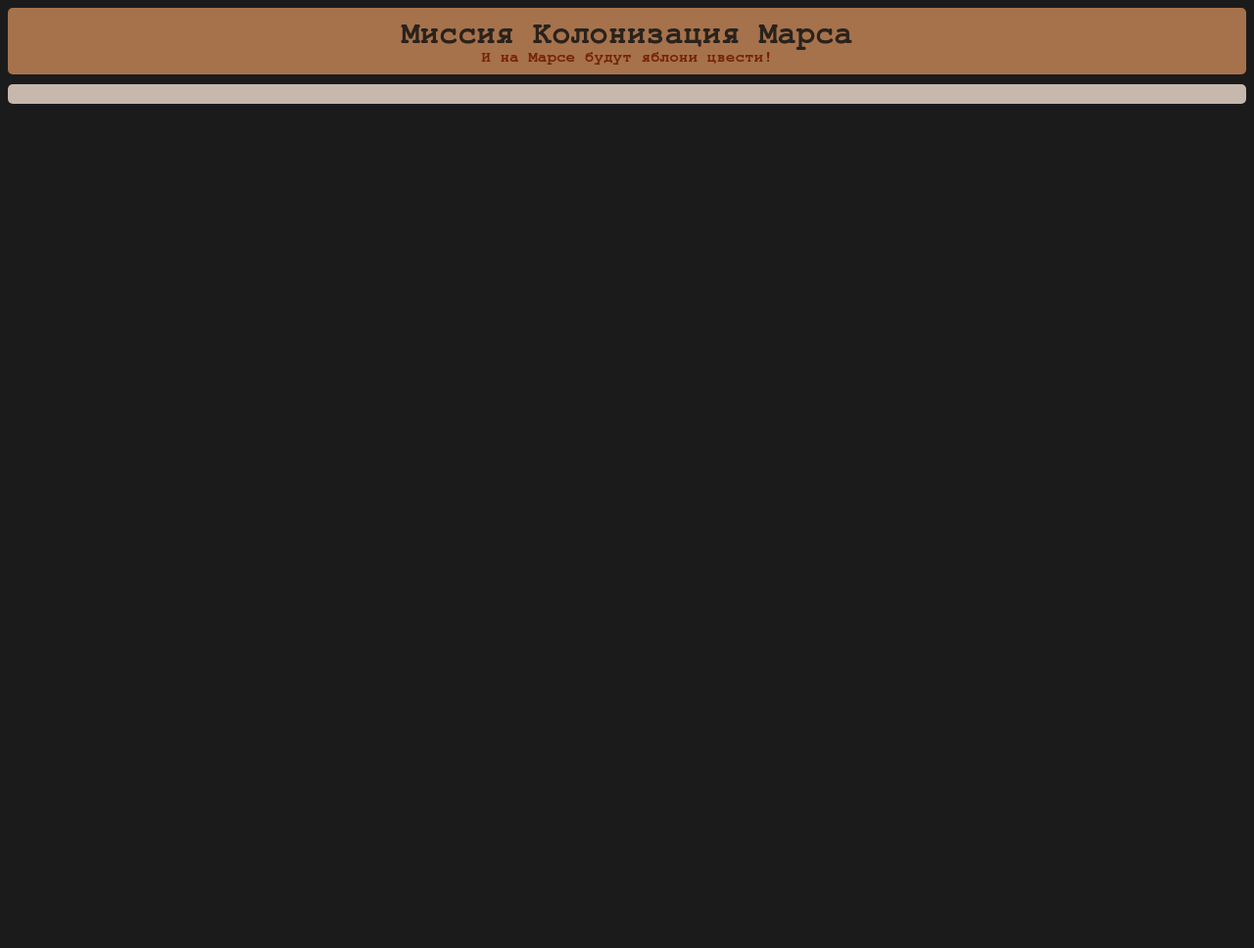
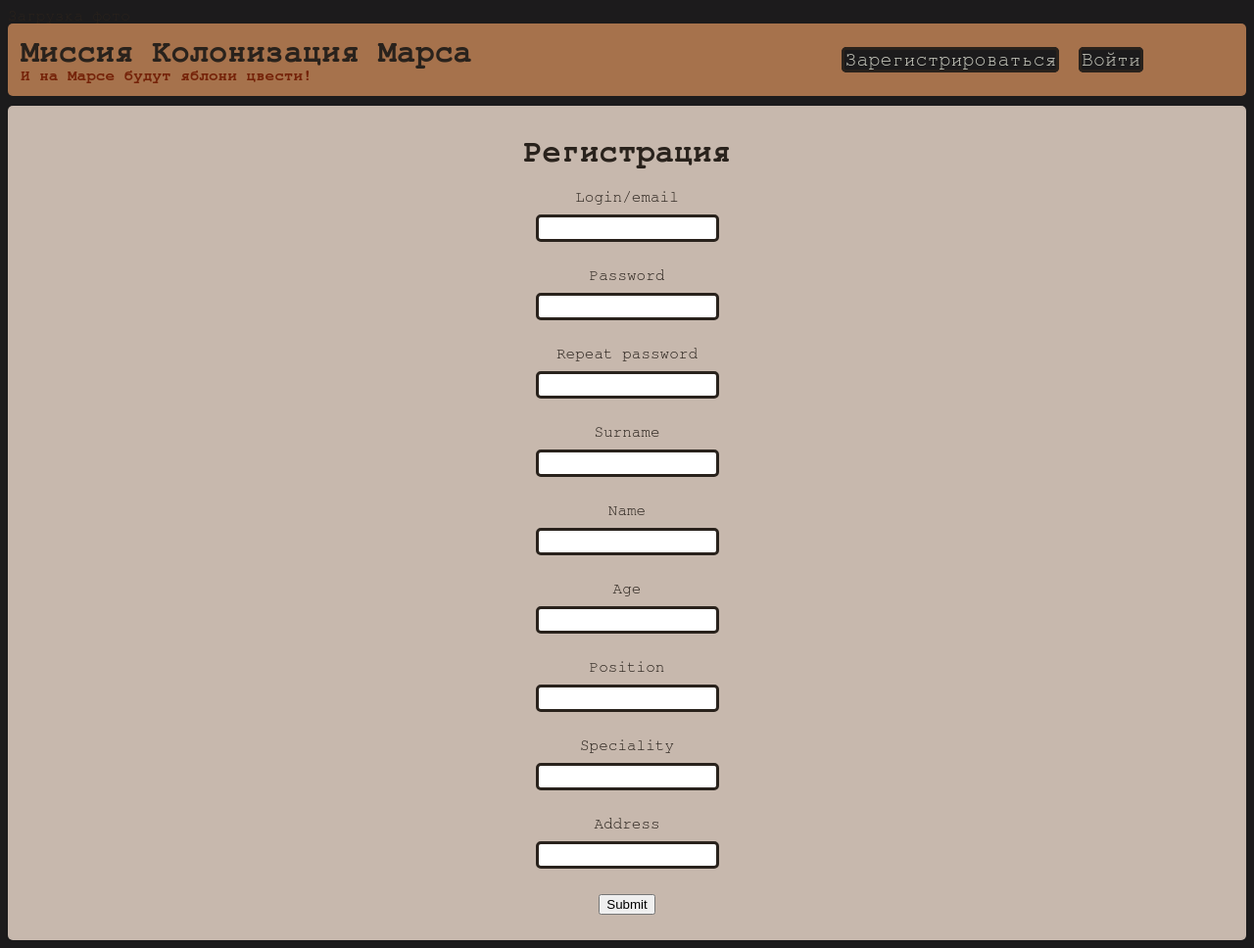
Before and after one commit to chepyr/yandex_mars, a Flask app: page /register in a window 1280 px wide. Shown: the whole page at 98% size. Before the commit the page ends 106 px from the top, so only its background shows below. Run offline with Flask 2, Linux system fonts and the light colour scheme.

Commit message:
регистрация пользователей

```diff
--- a/data/__all_models.py
+++ b/data/__all_models.py
@@ -1,2 +1,3 @@
 from . import users
 from . import jobs
+from . import departments
--- /dev/null
+++ b/forms/user.py
@@ -0,0 +1,18 @@
+from flask_wtf import FlaskForm
+from wtforms import PasswordField, StringField, TextAreaField, SubmitField, \
+    EmailField, IntegerField
+from wtforms.validators import DataRequired
+
+
+class RegisterForm(FlaskForm):
+    email = EmailField('Login/email', validators=[DataRequired()])
+    password = PasswordField('Password', validators=[DataRequired()])
+    password_again = PasswordField('Repeat password',
+                                   validators=[DataRequired()])
+    surname = StringField('Surname', validators=[DataRequired()])
+    name = StringField('Name', validators=[DataRequired()])
+    age = IntegerField('Age', validators=[DataRequired()])
+    position = StringField('Position', validators=[DataRequired()])
+    speciality = StringField('Speciality', validators=[DataRequired()])
+    address = StringField('Address', validators=[DataRequired()])
+    submit = SubmitField('Submit')
--- a/main.py
+++ b/main.py
@@ -1,7 +1,12 @@
 import os
 
+import flask
 from flask import Flask, render_template, redirect, request
+from flask_login import LoginManager, login_user
+
 import json
+
+from forms.user import RegisterForm
 from loginform import LoginForm
 from data import db_session
 from data.users import User
@@ -9,6 +14,9 @@
 
 app = Flask(__name__)
 app.config['SECRET_KEY'] = 'yandexlyceum_secret_key'
+
+login_manager = LoginManager()
+login_manager.init_app(app)
 
 
 def main():
@@ -20,7 +28,8 @@
 def all_jobs():
     session = db_session.create_session()
     data_jobs = session.query(Jobs).all()
-    return render_template("work_table.html", title="Журнал работ", data=data_jobs)
+    return render_template("work_table.html", title="Журнал работ",
+                           data=data_jobs)
 
 
 @app.route('/<title>')
@@ -37,10 +46,13 @@
 @app.route('/list_prof/<list_prop>')
 def list_prof(list_prop):
     args = {'list': list_prop}
-    args['professions'] = ['инженер-исследователь', 'пилот', 'строитель', 'экзобиолог', 'врач',
+    args['professions'] = ['инженер-исследователь', 'пилот', 'строитель',
+                           'экзобиолог', 'врач',
                            'инженер по терраформированию', 'климатолог',
-                           'специалист по радиационной защите', 'астрогеолог', 'гляциолог',
-                           'инженер жизнеобеспечения, метеоролог', 'оператор марсохода',
+                           'специалист по радиационной защите', 'астрогеолог',
+                           'гляциолог',
+                           'инженер жизнеобеспечения, метеоролог',
+                           'оператор марсохода',
                            'киберинженер', 'штурман', 'пилот дронов']
     return render_template('list_prof.html', **args)
 
@@ -67,19 +79,23 @@
         'motivation': 'Мотивация',
         'ready': 'Готовы остаться на Марсе?'
     }
-    return render_template('auto_answer.html', data=data, field_names=field_names,
+    return render_template('auto_answer.html', data=data,
+                           field_names=field_names,
                            title=data['title'])
 
 
 @app.route('/distribution')
 def distribution():
-    astronauts = ['Том Холланд', 'Эндрю Гарфилд', 'Тоби Магуайр', 'Зендея', 'Мариса Томей']
-    return render_template('astronauts_accommodation.html', astronauts=astronauts)
+    astronauts = ['Том Холланд', 'Эндрю Гарфилд', 'Тоби Магуайр', 'Зендея',
+                  'Мариса Томей']
+    return render_template('astronauts_accommodation.html',
+                           astronauts=astronauts)
 
 
 @app.route('/table/<sex>/<int:age>')
 def table(sex, age):
-    return render_template('cabin_decoration.html', sex=sex, age=age, title='Каюта')
+    return render_template('cabin_decoration.html', sex=sex, age=age,
+                           title='Каюта')
 
 
 @app.route('/load_photo', methods=['POST', 'GET'])
@@ -113,8 +129,16 @@
 def login():
     form = LoginForm()
     if form.validate_on_submit():
-        return redirect('/success')
-    return render_template("login.html", title="Аварийный доступ", form=form)
+        db_sess = db_session.create_session()
+        user = db_sess.query(User).filter(User.email == form.email.data).first()
+        if user and user.check_password(form.password.data):
+            login_user(user, remember=form.remember_me.data)
+            return redirect('/')
+        return render_template('login.html',
+                               message="Неправильный логин или пароль",
+                               form=form)
+
+    return render_template("login.html", title="Авторизация", form=form)
 
 
 @app.route('/success')
@@ -122,5 +146,55 @@
     return render_template("success.html", title="Успешно")
 
 
+@app.route('/cookie_test')
+def cookie_test():
+    visits_count = int(request.cookies.get("visits_count", 0))
+    if visits_count:
+        res = flask.make_response(f"Вы тут в {visits_count + 1} раз")
+        res.set_cookie("visits_count", str(visits_count + 1),
+                       max_age=60 * 60 * 24)
+    else:
+        res = flask.make_response(
+            "Вы пришли на эту страницу в первый раз за последние 2 года")
+        res.set_cookie("visits_count", '1',
+                       max_age=60 * 60 * 24 * 365 * 2)
+    return res
+
+
+@app.route('/register', methods=['GET', 'POST'])
+def reqister():
+    form = RegisterForm()
+    if form.validate_on_submit():
+        if form.password.data != form.password_again.data:
+            return render_template('register.html', title='Регистрация',
+                                   form=form,
+                                   message="Пароли не совпадают")
+        db_sess = db_session.create_session()
+        if db_sess.query(User).filter(User.email == form.email.data).first():
+            return render_template('register.html', title='Регистрация',
+                                   form=form,
+                                   message="Такой пользователь уже есть")
+        user = User(
+            email=form.email.data,
+            surname=form.surname.data,
+            name=form.name.data,
+            age=form.age.data,
+            position=form.age.data,
+            speciality=form.speciality.data,
+            address=form.address.data
+        )
+        user.set_password(form.password.data)
+        db_sess.add(user)
+        db_sess.commit()
+        return redirect('/login')
+    return render_template('register.html', title='Регистрация', form=form)
+
+
+@login_manager.user_loader
+def load_user(user_id):
+    db_sess = db_session.create_session()
+    return db_sess.query(User).get(user_id)
+
+
 if __name__ == '__main__':
     main()
--- a/static/css/style.css
+++ b/static/css/style.css
@@ -5,21 +5,43 @@
 }
 
 .navbar {
-    position: sticky;
+   position: sticky;
    background: #a6724c;
    border-radius: 5px;
    padding: 10px;
    margin-bottom: 10px;
 }
 
-.navbar-text {
+.nav-table{
+    width: 90vw;
+}
+
+.navbar-header {
    color: #29221c;
-   text-align: center;
+   text-align: left;
    margin:0px;
 }
 
-h4.navbar-text {
+.nav-user-info {
+    text-align: right;
+}
+
+h4.navbar-header {
     color: #752309;
+}
+
+
+.register-login-btn {
+    border: #29221c solid;
+    border-radius: 5px;
+    height: 40px;
+    width: 120px;
+    background: #1c1b1c;
+    color: #c7c8bd;
+    font-size: 20px;
+    margin-left: 10px;
+
+    text-decoration: none;
 }
 
 .container {
--- a/templates/base.html
+++ b/templates/base.html
@@ -10,8 +10,22 @@
 <body>
 <header>
     <div class="navbar">
-        <h1 class="navbar-text">Миссия Колонизация Марса</h1>
-        <h4 class="navbar-text">И на Марсе будут яблони цвести!</h4>
+        <table class="nav-table">
+            <tr>
+                <td>
+                    <h1 class="navbar-header">Миссия Колонизация Марса</h1>
+                    <h4 class="navbar-header">И на Марсе будут яблони цвести!</h4>
+                </td>
+                <td class="nav-user-info">
+                    {% if current_user.is_authenticated %}
+                    <a class="navbar-brand" href="/logout">{{ current_user.name }}</a>
+                    {% else %}
+                    <a class="btn register-login-btn" href="/register">Зарегистрироваться</a>
+                    <a class="btn register-login-btn" href="/login">Войти</a>
+                    {% endif %}
+                </td>
+            </tr>
+        </table>
     </div>
 </header>
 
--- /dev/null
+++ b/templates/register.html
@@ -0,0 +1,100 @@
+{% extends "base.html" %}
+
+{% block title %}Загрузка фото{% endblock %}
+
+{% block content %}
+
+<div class="container-center">
+
+    <h1>Регистрация</h1>
+    <form action="" method="post">
+        {{ form.hidden_tag() }}
+        <p>
+            {{ form.email.label }}<br>
+            {{ form.email(class="form-control", type="email") }}<br>
+            {% for error in form.email.errors %}
+        <p class="alert alert-danger" role="alert">
+            {{ error }}
+        </p>
+        {% endfor %}
+        </p>
+        <p>
+            {{ form.password.label }}<br>
+            {{ form.password(class="form-control", type="password") }}<br>
+            {% for error in form.password.errors %}
+        <p class="alert alert-danger" role="alert">
+            {{ error }}
+        </p>
+        {% endfor %}
+        </p>
+        <p>
+            {{ form.password_again.label }}<br>
+            {{ form.password_again(class="form-control", type="password") }}<br>
+            {% for error in form.password_again.errors %}
+        <p class="alert alert-danger" role="alert">
+            {{ error }}
+        </p>
+        {% endfor %}
+        </p>
+        <p>
+            {{ form.surname.label }}<br>
+            {{ form.surname(class="form-control") }}<br>
+            {% for error in form.surname.errors %}
+        <p class="alert alert-danger" role="alert">
+            {{ error }}
+        </p>
+        {% endfor %}
+        </p>
+        <p>
+            {{ form.name.label }}<br>
+            {{ form.name(class="form-control") }}<br>
+            {% for error in form.name.errors %}
+        <p class="alert alert-danger" role="alert">
+            {{ error }}
+        </p>
+        {% endfor %}
+        </p>
+        <p>
+            {{ form.age.label }}<br>
+            {{ form.age(class="form-control") }}<br>
+            {% for error in form.age.errors %}
+        <p class="alert alert-danger" role="alert">
+            {{ error }}
+        </p>
+        {% endfor %}
+        </p>
+        <p>
+            {{ form.position.label }}<br>
+            {{ form.position(class="form-control") }}<br>
+            {% for error in form.position.errors %}
+        <p class="alert alert-danger" role="alert">
+            {{ error }}
+        </p>
+        {% endfor %}
+        </p>
+        <p>
+            {{ form.speciality.label }}<br>
+            {{ form.speciality(class="form-control") }}<br>
+            {% for error in form.speciality.errors %}
+        <p class="alert alert-danger" role="alert">
+            {{ error }}
+        </p>
+        {% endfor %}
+        </p>
+        <p>
+            {{ form.address.label }}<br>
+            {{ form.address(class="form-control") }}<br>
+            {% for error in form.address.errors %}
+        <p class="alert alert-danger" role="alert">
+            {{ error }}
+        </p>
+        {% endfor %}
+        </p>
+
+        <p>{{ form.submit(type="submit", class="btn btn-primary") }}</p>
+        {{message}}
+    </form>
+
+</div>
+
+{% endblock %}
```
Also changed, not shown: data/jobs.py (+6 -3 lines), data/users.py (+16 -4 lines), loginform.py (+5 -6 lines), templates/login.html (+9 -26 lines), db/blogs.db, static/images/new_pic.jpg.
